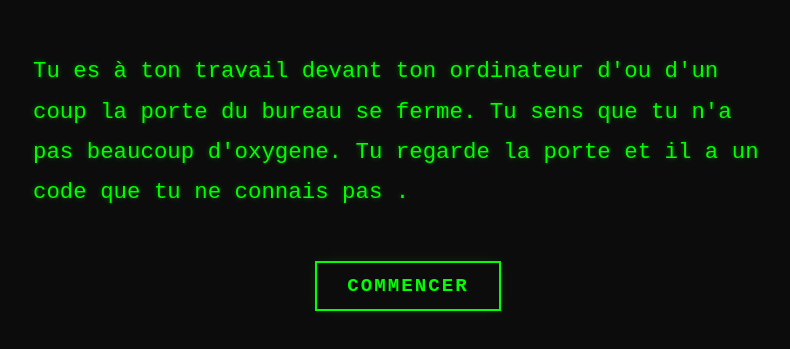
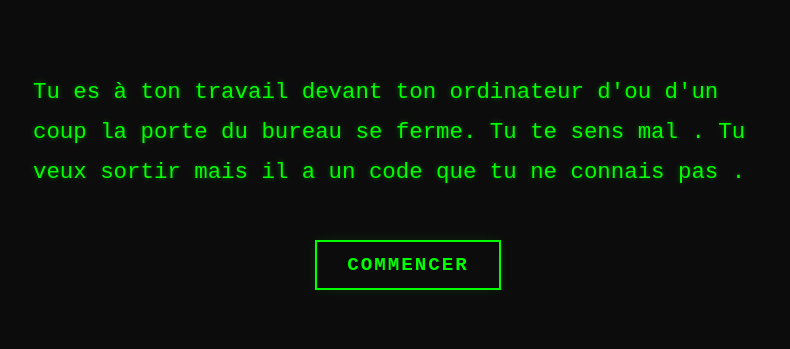
Before and after one commit to Tatiana-Juin/terminal-emulator-game, a React (Vite) app: page / in a window 1280 px wide. Shown: the part 219-568 px from the top of the page, without its empty margins (232-1022 px from the left). Built offline with nearby package versions, Linux system fonts and the light colour scheme.

Commit message:
Modification de l'intro du niveau 1

```diff
--- a/src/levels/level1.js
+++ b/src/levels/level1.js
@@ -34,7 +34,7 @@ export const filesystemInitial={
   }
 }
 // Intro pour le texte
-  export const introText = ` Tu es à ton travail devant  ton ordinateur d'ou d'un coup la porte du bureau se ferme. Tu sens que tu n'a pas beaucoup d'oxygene. Tu regarde la porte et il a un code que tu ne connais pas .  `
+  export const introText = ` Tu es à ton travail devant  ton ordinateur d'ou d'un coup la porte du bureau se ferme. Tu te sens mal . Tu veux sortir mais il a un code que tu ne connais pas .   `
 
   export const objectiveIntro ="Tu dois trouver rapidement le code pour cela tu navigue entre les différents dossier et fichier mais le temps est compter .   "
 
```
